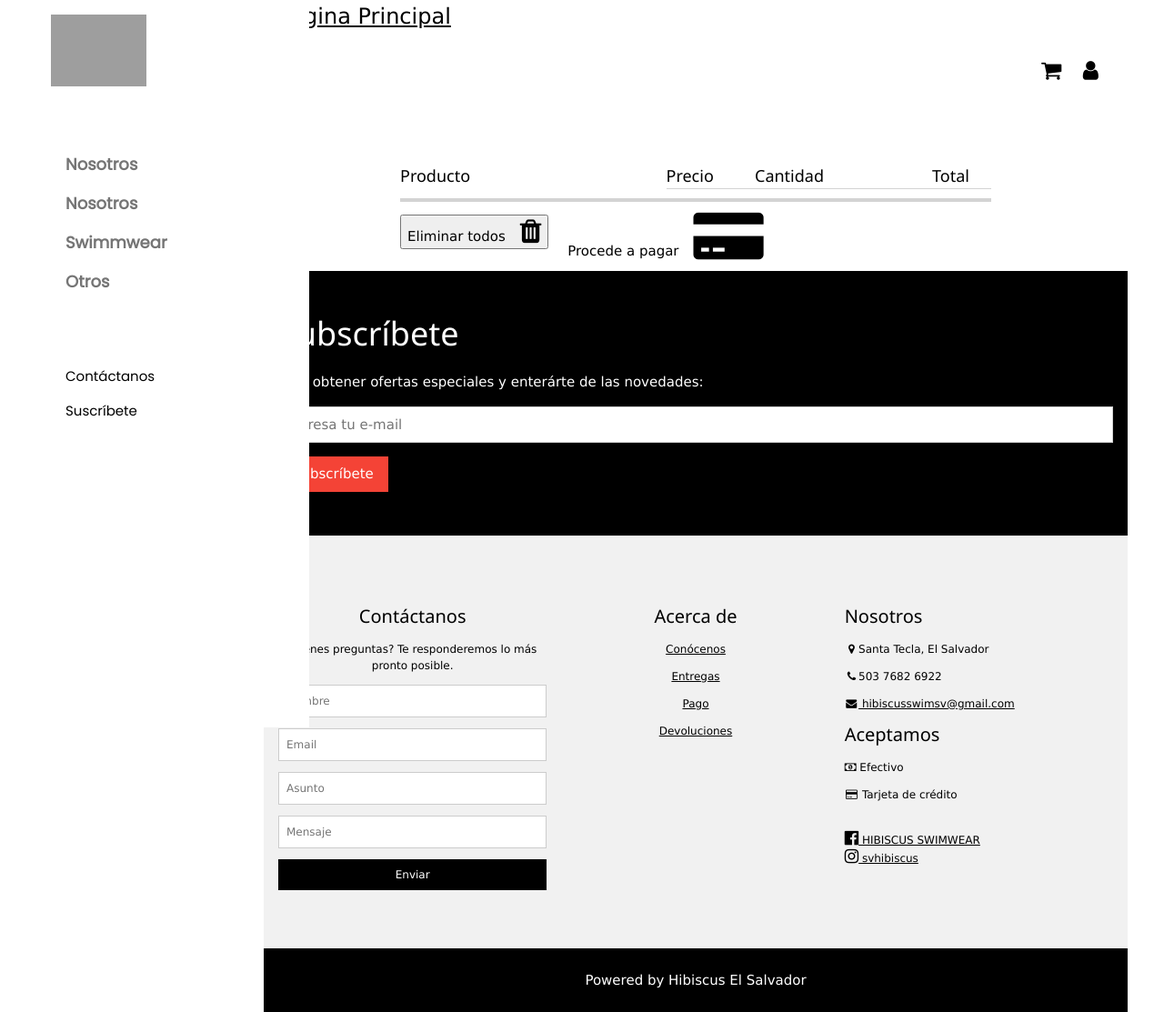
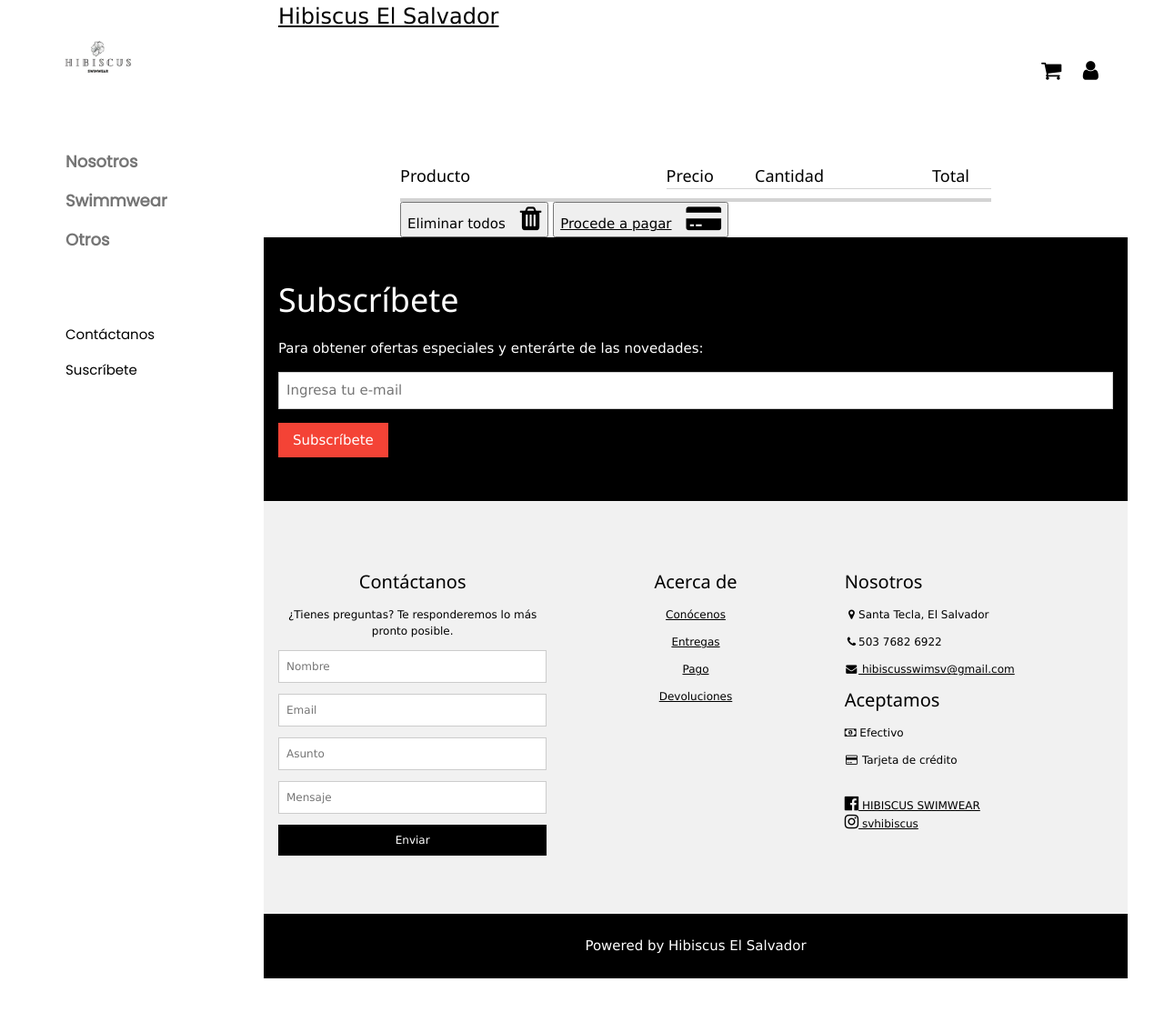
Before and after one commit to fadiaz4/ProyectoFinalManganeso, a Flask app: page /cart in a window 1280 px wide. Shown: the whole page at 91% size. After the commit the page ends 1076 px from the top, so only its background shows below. Run offline with Flask 2, Linux system fonts and the light colour scheme; grey boxes are pictures that could not be loaded.

Commit message:
formatocart

```diff
--- a/templates/cart.html
+++ b/templates/cart.html
@@ -26,16 +26,15 @@
 
 <body class="w3-content" style="max-width:1200px">
   <!-- Sidebar -->
-  <nav class="w3-sidebar w3-bar-block w3-white w3-collapse w3-top" style="z-index:3;width:300px" id="mySidebar">
+  <nav class="w3-sidebar w3-bar-block w3-white w3-collapse w3-top" style="z-index:3;width:175px" id="mySidebar">
     <div class="w3-container w3-display-container w3-padding-16">
       <i onclick="w3_close()" class="fa fa-remove w3-hide-large w3-button w3-display-topright"></i>
       <div class="nav-brand">
         <a href="index.html">
-          <img src="/static/images/hibiscusSV.jpg" style="z-index:3;width:7rem" />
+          <img src="/static/images/hibiscusSV.png" style="z-index:3;width:7rem" />
         </a>
       </div>
       <div class="w3-padding-64 w3-large w3-text-grey" style="font-weight:bold">
-        <a href="#" class="w3-bar-item w3-button">Nosotros</a>
         <a href="./#Conócenos" class="w3-bar-item w3-button">Nosotros</a>
         <a href="{{url_for('swimmwear')}}" class="w3-bar-item w3-button">Swimmwear</a>
         <a href="{{url_for('otros')}}" class="w3-bar-item w3-button">Otros</a>
@@ -67,7 +66,7 @@
     <!-- Encabezado superior -->
     <header class="w3-container w3-xlarge">
       <div class="nav">
-        <a href="/templates/index.html">Pagina Principal</a>
+        <a href="/templates/index.html">Hibiscus El Salvador</a>
         <div id="headerM">
           <p class="w3-right">
             <a href="{{url_for('cart')}}"><i class="fa fa-shopping-cart w3-margin-right"></i></a>
@@ -90,8 +89,8 @@
         </div>
         <button onclick="clearAll()"> Eliminar todos<i
             class="fa fa-trash fa-2x w3-margin-rigth w3-margin-left"></i></button>
-        <a href="{{url_for('static', filename='checkout.js')}}" target="_blank" class="w3-bar-item w3-button">Procede a
-          pagar<i class="fa fa-credit-card-alt fa-4x w3-margin-rigth w3-margin-left"></i></a>
+        <button><a href="{{url_for('static', filename='checkout.js')}}">Procede a pagar<i
+              class="fa fa-credit-card-alt fa-2x w3-margin-rigth w3-margin-left"></i></a></button>
       </div>
 
       <!-- Sección de suscripción -->
@@ -118,10 +117,10 @@
 
           <div class="w3-col s4">
             <h4>Acerca de</h4>
-            <p><a href="./Conócenos">Conócenos</a></p>
+            <p><a href="./Conocenos">Conócenos</a></p>
             <p><a href="./#Entregas">Entregas</a></p>
             <p><a href="./#Pago">Pago</a></p>
-            <p><a href="./#Devoluciones">Devoluciones</a></p>
+            <p><a href="./#Cambio">Devoluciones</a></p>
           </div>
 
           <div class="w3-col s4 w3-justify">
@@ -172,5 +171,4 @@
   <script src="{{url_for('static', filename='cart.js')}}"></script>
   <script src="{{url_for('static', filename='preload.js')}}"></script>
   <script src="{{url_for('static', filename='main.js')}}"></script>
-  <script src="https://unpkg.com/ionicons@4.5.10-0/dist/ionicons.js"></script>
 </body>
```
